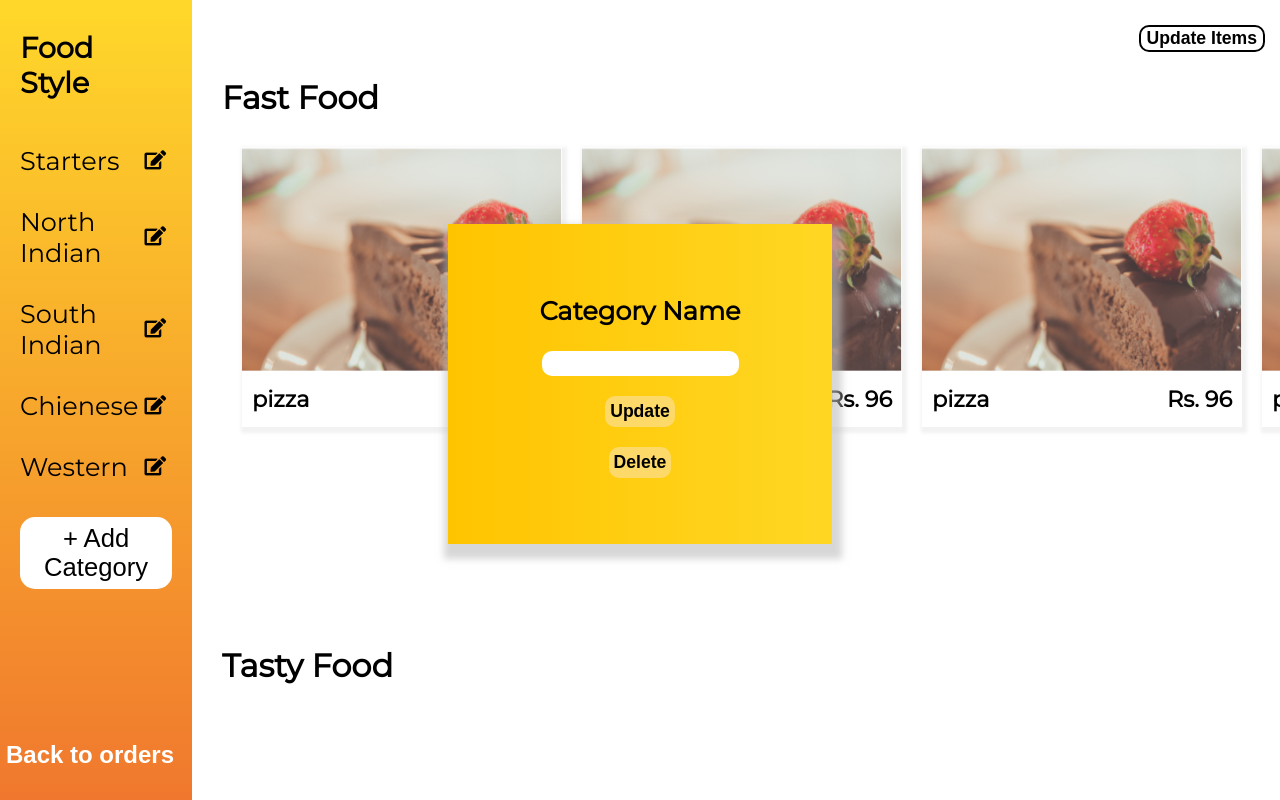
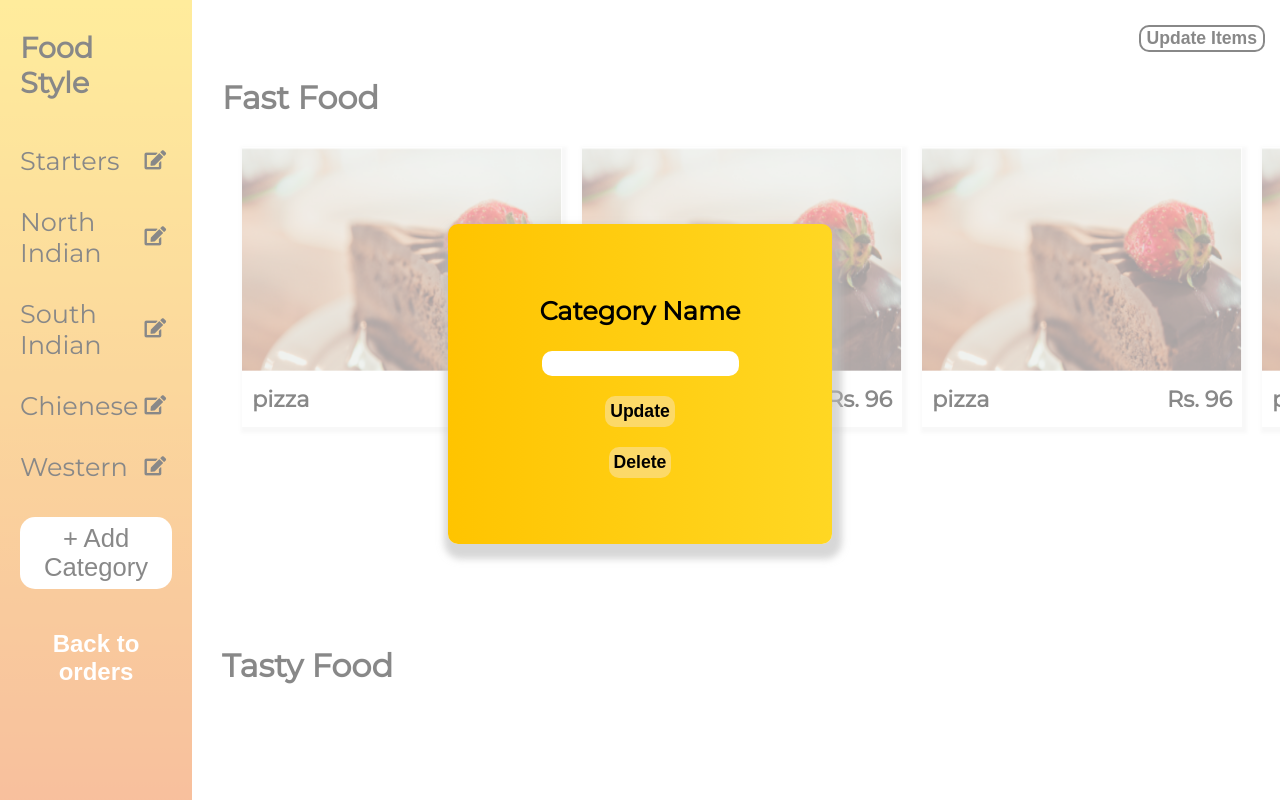
Before and after one commit to Vishal-Choudhary-bulu/Upfront-Merchant, a React (Create React App) app in the folder client/: page / in a window 1280 px wide. Both pictures are taken after a click on the button "+ Add Category". Shown: the top 800 px of the page. Built offline with nearby package versions, Linux system fonts and the light colour scheme.

Commit message:
Fixed Bugs

```diff
--- a/client/src/Components/Inventory/Categories/FoodStyles.css
+++ b/client/src/Components/Inventory/Categories/FoodStyles.css
@@ -47,7 +47,5 @@
     font-size: 1.5em;
     font-weight: 600;
     color: white;
-    position: absolute;
-    bottom: 30px;
-    left: 0;
+    margin: 40px 10px;
 }
--- a/client/src/Components/Inventory/Categories/FoodStyles.jsx
+++ b/client/src/Components/Inventory/Categories/FoodStyles.jsx
@@ -73,6 +73,7 @@ export default class FoodStyles extends Component {
 
        UpdateCategory = (data)=>{
 
+        if(data.name !== ""){
             let newObj = data;
 
             let item = this.state.FoodStyles.filter((item)=>{
@@ -89,7 +90,10 @@ export default class FoodStyles extends Component {
                 FoodStyles : item,
                 ModelIsOpen:false
             })
-
+        }
+        else{
+            alert("please enter a name for the new category");
+        }
        }
 
        DeleteCategory = (data)=>{
--- a/client/src/Components/Inventory/EditorModel/EditorModel.css
+++ b/client/src/Components/Inventory/EditorModel/EditorModel.css
@@ -10,6 +10,7 @@
     display: flex;
     align-items: center;
     justify-content: center;
+    border-radius: 10px;
 }
 
 .Model{
@@ -46,3 +47,13 @@
     border:none;
     outline: none;
 }
+
+.BlurBg{
+    width: 100vw;
+    height: 100vh;
+    position: fixed;
+    top:0;
+    left: 0;
+    z-index: 4;
+    background-color: #fff8;
+}
--- a/client/src/Components/Inventory/EditorModel/EditorModel.jsx
+++ b/client/src/Components/Inventory/EditorModel/EditorModel.jsx
@@ -28,7 +28,7 @@ export default class EditorModel extends Component {
     render() {
         const Model = (<div className="Model">
                         <label htmlFor="name">Category Name</label>
-                            <input name="name" type="text" value= { this.state.name} onChange = {this.handleChanage}/>
+                            <input name="name" type="text" value= { this.state.name} onChange = {this.handleChanage} autoComplete="off"/>
 
                             <button onClick = {()=>(this.props.Update(this.state))} >Update</button>
                             <button onClick= {(()=>this.props.Delete(this.state))}> Delete </button>
@@ -36,8 +36,10 @@ export default class EditorModel extends Component {
                         </div>
                         )
         return (
-            <div className="EditorModel">
-                {Model}
+            <div className="BlurBg">
+                <div className="EditorModel">
+                     {Model}
+                </div>
             </div>
         )
     }
--- a/client/src/Components/Inventory/Inventory/Inventory.jsx
+++ b/client/src/Components/Inventory/Inventory/Inventory.jsx
@@ -1,15 +1,29 @@
-import React from 'react';
+import React, { Component } from 'react'
 import FoodStyles from '../Categories/FoodStyles';
 import './Inventory.css'
 import Menus from '../Menus/Menus';
 
-const Inventory = ()=>{
-    return(
-        <div className="Inventory">
-            <FoodStyles/>
-            <Menus/>
-        </div>
-    )
+export default class Inventory extends Component {
+    constructor(props){
+        super(props);
+
+        this.state = {
+            MenuEditing: false
+        }
+    }
+
+    handleMenuEditing = (e)=>{
+        this.setState({
+            MenuEditing: !this.state.MenuEditing
+        })
+    }
+
+    render() {
+        return (
+            <div className="Inventory">
+                {!this.state.MenuEditing && <FoodStyles />}
+                <Menus isOpen = {this.handleMenuEditing}/>
+            </div>
+        )
+    }
 }
-
-export default Inventory;
--- a/client/src/Components/Inventory/MenuModel/MenuModel.css
+++ b/client/src/Components/Inventory/MenuModel/MenuModel.css
@@ -1,10 +1,11 @@
 .MenuModel{
-    width: 50vw;
-    height: 80vh;
+    width: 40vw;
+    height: 60vh;
     z-index: 3;
     position: fixed;
-    top: 10vh;
-    left: 20vw;
+    top: 20vh;
+    z-index: 3;
+    left: 30vw;
     border-radius: 20px;
     background : linear-gradient(90deg, rgb(255, 196, 0),rgb(255, 215, 35));
     box-shadow: 3px 8px 7px 7px rgba(190, 190, 190, 0.616);
@@ -71,7 +72,7 @@
     font-weight: bolder;
 }
 
-select{
+.ModelInputs select{
     appearance: none;
     width: 30%;
     margin: 10px;
@@ -83,3 +84,22 @@ select{
     border-radius: 10px;
     border:none;
 }
+
+.theBlurBg{
+    width: 100vw;
+    height: 100vh;
+    position: absolute;
+    z-index: 2;
+    background-color: #fff8;
+}
+
+.vegbtn{
+    background-color: rgb(253, 253, 253);
+    border: none;
+    width: 18%;
+    border-radius: 10px;
+    margin-right: 10px;
+    padding: 8px 2px;
+    outline: none;
+    font-weight: bold;
+}
--- a/client/src/Components/Inventory/MenuModel/MenuModel.jsx
+++ b/client/src/Components/Inventory/MenuModel/MenuModel.jsx
@@ -75,11 +75,6 @@ export default class MenuModel extends Component {
                 </div>
 
                 <div className="ModelInputs">
-                    <label htmlFor="offer_id">offer</label>
-                    {offer_options}
-                </div>
-
-                <div className="ModelInputs">
                     <label htmlFor="is_veg">Veg</label>
                     <button onClick={this.handleVegToggle} className="vegbtn" >{this.state.is_veg? ("YES") : ("NO")}</button>
                 </div>
@@ -91,14 +86,16 @@ export default class MenuModel extends Component {
 
                 <div className="MenuModelButtons">
                     <button onClick = {()=>(this.props.Update(this.state))} className="ModelBtn">Update</button>
-                    <button onClick= {()=>{this.props.Cancel(); this.handleClear()}} className="ModelBtn"> Delete </button>
+                    <button onClick= {()=>{this.props.Cancel(); this.handleClear()}} className="ModelBtn"> Cancel </button>
                 </div>
             </div>
         )
 
         return (
+            <div className= "theBlurBg">
             <div className="MenuModel">
                 {Model}
+            </div>
             </div>
         )
     }
--- a/client/src/Components/Inventory/Menus/Menus.css
+++ b/client/src/Components/Inventory/Menus/Menus.css
@@ -91,16 +91,6 @@
     outline: none;
 }
 
-.vegbtn{
-    background-color: rgb(253, 253, 253);
-    border: none;
-    width: 20%;
-    border-radius: 10px;
-    padding: 10px;
-    outline: none;
-    font-weight: bold;
-}
-
 .offeraplBtn{
     position: absolute;
     margin-left: -15px;
--- a/client/src/Components/Inventory/Menus/Menus.jsx
+++ b/client/src/Components/Inventory/Menus/Menus.jsx
@@ -128,6 +128,9 @@ export default class Menus extends Component {
                 ModelOpen: false
             })
         }
+        else{
+            alert("please fill all the details related to the new item")
+        }
 
     }
 
@@ -184,13 +187,13 @@ export default class Menus extends Component {
             <div className="MenuEditor">
                 <button className="MenuEditBtns" onClick={this.handleApplyOffer}> Add Offer </button>
                 <button className="MenuEditBtns" onClick = {this.handleModelOpen}> Add Item </button>
-                <button className="MenuEditBtns" onClick={()=>{this.handleToggle(); this.handleCancel(); this.handleSave()}}> Update </button>
+                <button className="MenuEditBtns" onClick={()=>{this.handleToggle(); this.handleCancel(); this.handleSave(); this.props.isOpen()}}> Update </button>
             </div>
         )
 
         const UpdateMenus = (
             <div className="UpdateMenus">
-                    <button className="MenuEditBtns" onClick = {this.handleToggle}> Update Items </button>
+                    <button className="MenuEditBtns" onClick = {()=>{this.handleToggle(); this.props.isOpen()}}> Update Items </button>
             </div>
         )
 
--- a/client/src/index.css
+++ b/client/src/index.css
@@ -16,3 +16,7 @@ code {
   font-family: source-code-pro, Menlo, Monaco, Consolas, "Courier New",
     monospace;
 }
+
+button{
+   cursor: pointer;
+}
```
